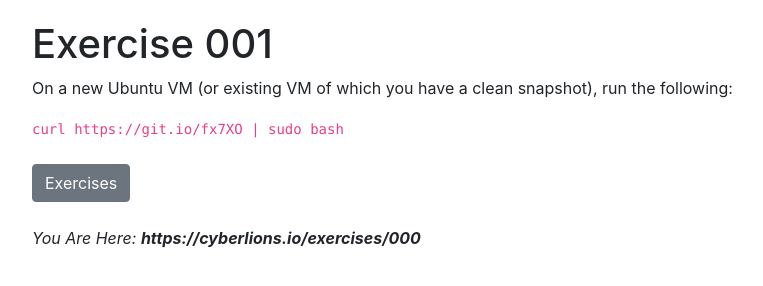
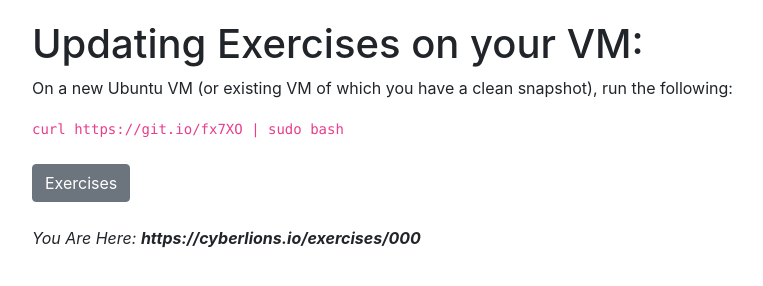
Before and after one commit to CyberLions/exercises, a website: page 000.html in a window 1280 px wide. Shown: the whole page, without its empty margins (3-766 px from the left). Drawn offline with Linux system fonts and the light colour scheme.

Commit message:
update title

```diff
--- a/000.html
+++ b/000.html
@@ -52,7 +52,7 @@
         <!-- Page Content -->
         <div id="page-content-wrapper">
             <div class="container-fluid">
-                <h1>Exercise 001</h1>
+                <h1>Updating Exercises on your VM:</h1>
                 <p>On a new Ubuntu VM (or existing VM of which you have a clean snapshot), run the following:</p>
                 <code>curl https://git.io/fx7XO | sudo bash</code><br><br>
                 <a href="#menu-toggle" class="btn btn-secondary" id="menu-toggle">Exercises</a>
```
